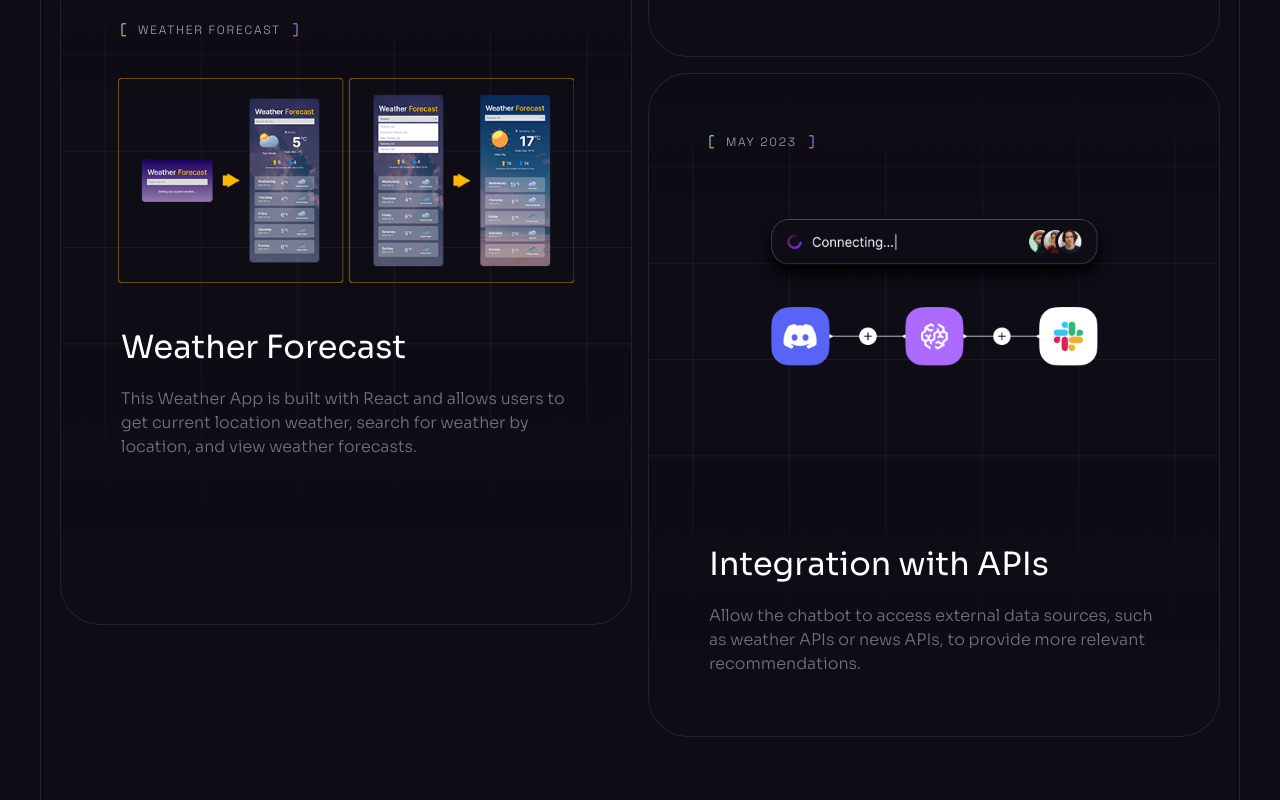
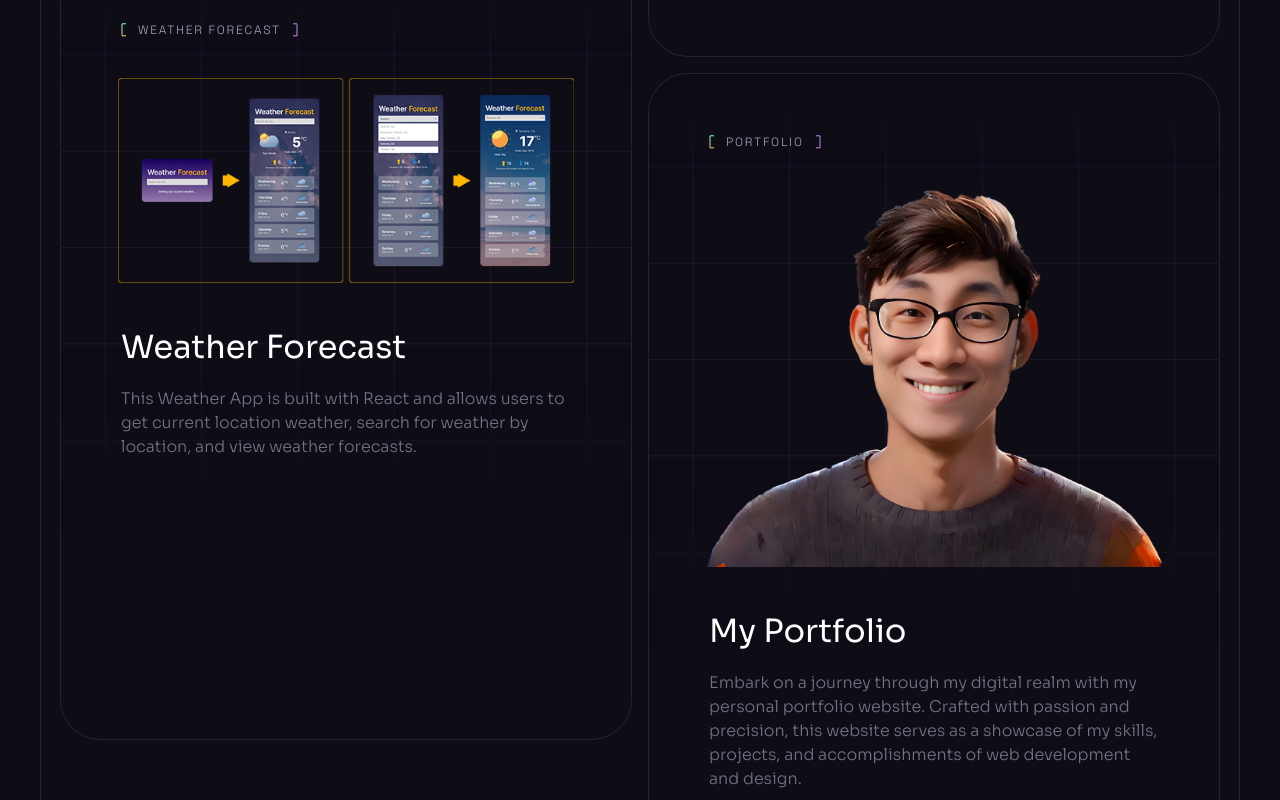
Before and after one commit to wang77289271/my_portfolio, a React (Vite) app: page / in a window 1280 px wide. Shown: the part 3740-4540 px from the top of the page. Built offline with nearby package versions, Linux system fonts and the light colour scheme.

Commit message:
section: portfolio img update

```diff
--- a/src/assets/index.js
+++ b/src/assets/index.js
@@ -92,6 +92,7 @@
 import logo_name_2 from './ye_name_2.png'
 
 import pricespy_feature_img_1 from './projects/pricespy_features_1.png'
+import portfolio_feature from './projects/portfolio_features.jpg'
 
 export {
   check,
@@ -173,4 +174,5 @@
   logo_name_1,
   logo_name_2,
   pricespy_feature_img_1,
+  portfolio_feature,
 }
--- a/src/constants/index.js
+++ b/src/constants/index.js
@@ -27,7 +27,7 @@
   // roadmap1,
   // roadmap2,
   // roadmap3,
-  roadmap4,
+  // roadmap4,
   searchMd,
   telegram,
   twitter,
@@ -50,6 +50,7 @@
   ai_summarize_cover,
   weather_cover,
   pricespy_feature_img_1,
+  portfolio_feature,
 } from '../assets'
 
 export const navigation = [
@@ -164,6 +165,7 @@
       'Next.js',
       'Bright Data',
       'Cheerio',
+      'TypeScript',
       'NodeMailer',
       'MongoDB',
       'API',
@@ -252,6 +254,7 @@
       'GeoDB Cities API',
       'JavaScript (ES6+)',
       'Sass',
+      'Figma',
     ],
     urls: [
       {
@@ -285,17 +288,17 @@
     featureImg: weather_cover,
   },
   {
-    id: 'integration-with-apis',
-    title: 'Integration with APIs',
-    text: 'Allow the chatbot to access external data sources, such as weather APIs or news APIs, to provide more relevant recommendations.',
-    name: 'May 2023',
+    id: 'portfolio',
+    title: 'My Portfolio',
+    text: 'Embark on a journey through my digital realm with my personal portfolio website. Crafted with passion and precision, this website serves as a showcase of my skills, projects, and accomplishments of web development and design.',
+    desc: 'Discover my meticulously crafted portfolio website, featuring a responsive layout and a modern, professional design. This platform serves as a showcase of my skills, projects, and achievements in web development and design. Explore with ease, delve into project showcases, and witness the culmination of my passion for creating impactful digital experiences.',
+    name: 'portfolio',
     tags: [
-      'Next.js',
-      'Bright Data',
-      'Cheerio',
-      'NodeMailer',
-      'MongoDB',
+      'React.js',
+      'JavaScript (ES6+)',
+      'Framer Motion',
       'Tailwind CSS',
+      'React Router',
     ],
     urls: [
       {
@@ -309,20 +312,24 @@
     ],
     features: [
       {
-        name: '',
-        content: '',
+        name: 'Sleek and Professional Design',
+        content:
+          'Immerse yourself in the sleek and professional design of my portfolio website, reflecting my commitment to excellence in web development and design.',
       },
       {
-        name: '',
-        content: '',
+        name: 'Responsive Layout',
+        content:
+          'Enjoy a seamless browsing experience across devices with a responsive website layout that adapts to desktops, tablets, and smartphones',
       },
       {
-        name: '',
-        content: '',
+        name: 'Project Showcase',
+        content:
+          'Explore a curated collection of my projects, each accompanied by detailed descriptions, screenshots, and links to live demos or GitHub repositories.',
       },
     ],
     status: 'progress',
-    imageUrl: roadmap4,
+    imageUrl: profile_3,
+    featureImg: portfolio_feature,
   },
 ]
 
```
Also changed, not shown: src/assets/projects/portfolio_features.jpg (added).
